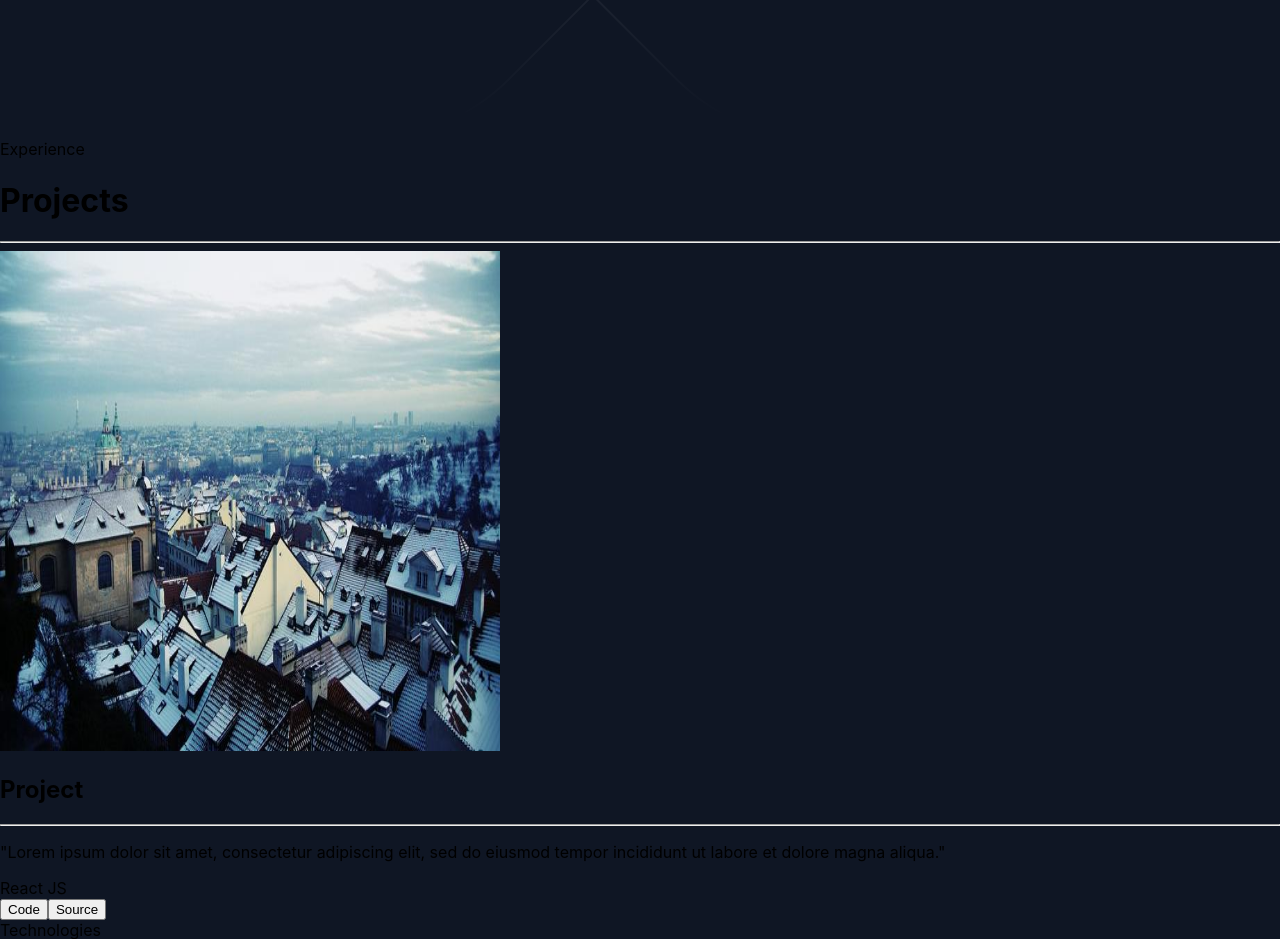
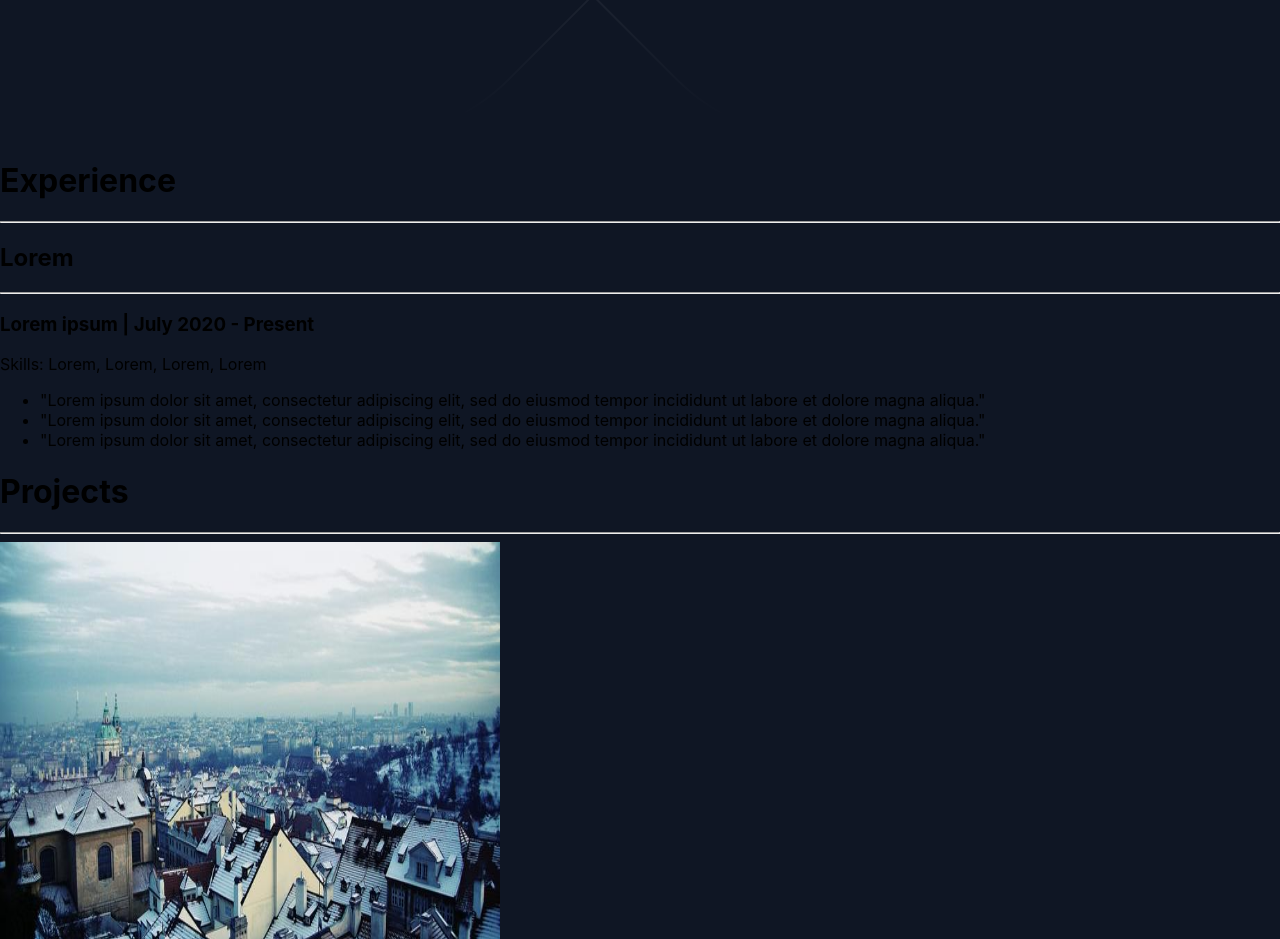
Before and after one commit to TaufikAkbar7/Portfolio-NextJS, a Next.js app in the folder portfolio/: page / in a window 1280 px wide. Shown: the part 1360-2299 px from the top of the page. Built offline with nearby package versions, Linux system fonts and the light colour scheme.

Commit message:
styling component experience

```diff
--- a/portfolio/components/Experience/Experience.js
+++ b/portfolio/components/Experience/Experience.js
@@ -1,9 +1,43 @@
+import { Judul } from "../atoms";
+
 const Experience = () => {
-    return (
-        <div>
-            Experience
+  return (
+    <div className="min-h-screen mt-5">
+      <Judul text="Experience" />
+      <div className="container mx-auto mt-5 flex flex-wrap justify-center items-center">
+      <div className="sm:w-1/2 lg:w-1/3 text-white">
+        <div className="p-8 border-2 border-white">
+          <h2 className="text-2xl font-medium text-center">Lorem</h2>
+          <hr className="border-4 h-2 m-2  border-blue-500" />
+          <div>
+            <h3 className="font-mono text-xl font-normal">
+              Lorem ipsum | July 2020 - Present
+            </h3>
+            <p className="text-lg font-serif">
+              Skills: Lorem, Lorem, Lorem, Lorem
+            </p>
+          </div>
+          <div className="font-sans text-lg mt-2">
+            <ul className="list-disc list-outside">
+              <li>
+                "Lorem ipsum dolor sit amet, consectetur adipiscing elit, sed do
+                eiusmod tempor incididunt ut labore et dolore magna aliqua."
+              </li>
+              <li>
+                "Lorem ipsum dolor sit amet, consectetur adipiscing elit, sed do
+                eiusmod tempor incididunt ut labore et dolore magna aliqua."
+              </li>
+              <li>
+                "Lorem ipsum dolor sit amet, consectetur adipiscing elit, sed do
+                eiusmod tempor incididunt ut labore et dolore magna aliqua."
+              </li>
+            </ul>
+          </div>
         </div>
-    )
-}
+        </div>
+      </div>
+    </div>
+  );
+};
 
-export default Experience
+export default Experience;
--- a/portfolio/components/Projects/Projects.js
+++ b/portfolio/components/Projects/Projects.js
@@ -5,7 +5,7 @@ const Projects = () => {
   return (
     <div className="mt-5 min-h-screen">
       <Judul text="Projects"/>
-      <div className="flex flex-wrap wrap container mx-auto">
+      <div className="flex flex-wrap justify-center items-center container mx-auto">
         <div className="p-4 sm:w-1/2 lg:w-1/3">
           <div className="h-full border-2 border-white border-opacity-60 rounded-lg overflow-hidden">
             <Image
```
